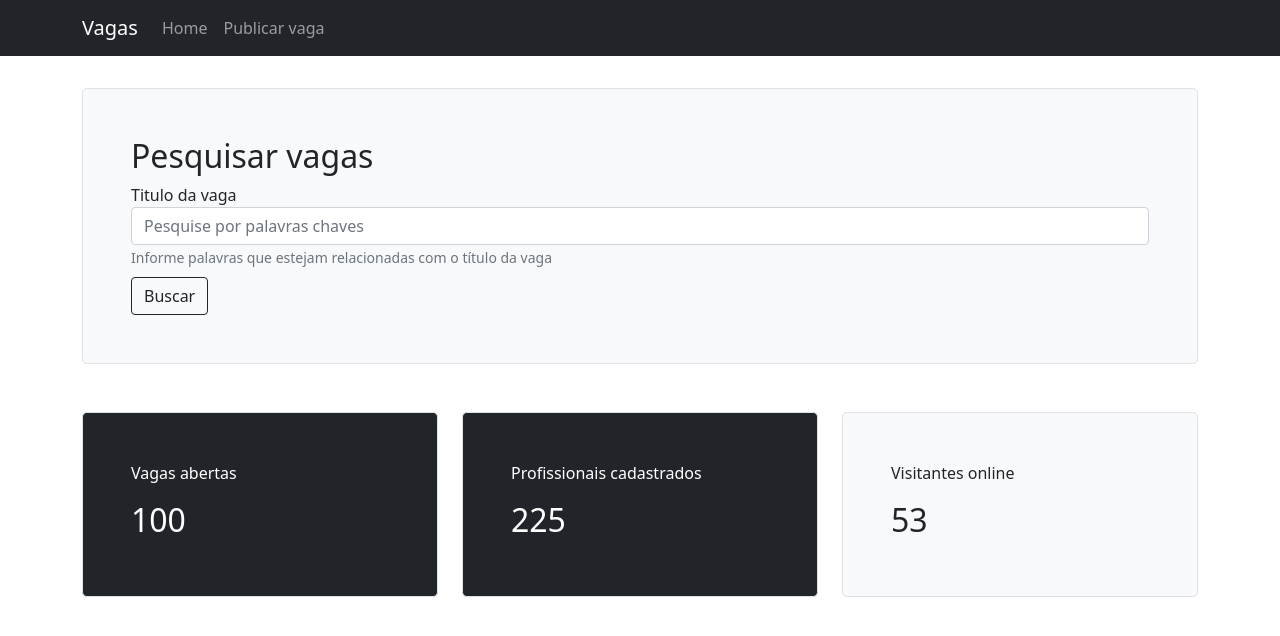
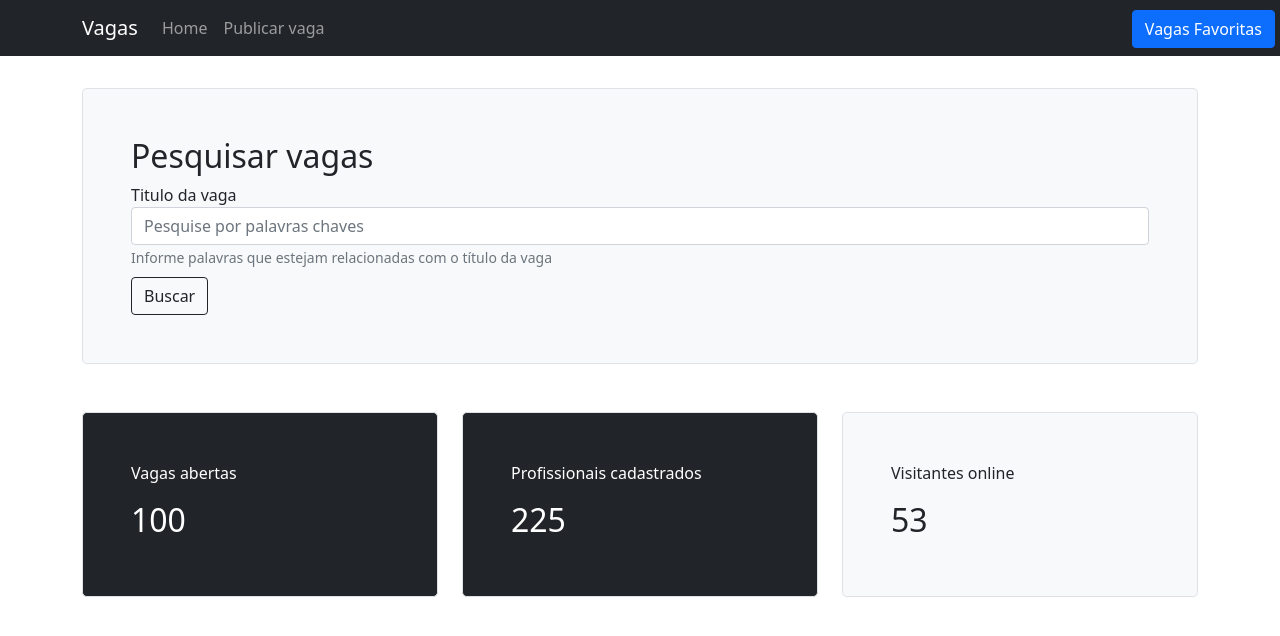
Before and after one commit to murilloaguiar/vagas-front, a Vue app: page / in a window 1280 px wide. Shown: the top 636 px of the page. Built offline with nearby package versions, Linux system fonts and the light colour scheme.

Commit message:
Implementando o componente VagasFavoritas

```diff
--- a/src/App.vue
+++ b/src/App.vue
@@ -1,5 +1,7 @@
 <template>
    <div>
+
+      <vagas-favoritas></vagas-favoritas>
 
       <!--<button @click="desmontarComponente()">Desmontar o componente conteudo</button>
       <topo-padrao @eventoParaPai="acao($event)" /> -->
@@ -8,7 +10,6 @@
       <topo-padrao @eventoParaPai="$event('Texto 1', 125)" />-->
 
       <!-- <topo-padrao :funcaoCallback="acao"/> -->
-
       <topo-padrao @navegar="componente = $event"/>
 
       <conteudo v-if="visibilidade" :conteudo="componente"></conteudo>
@@ -17,14 +18,16 @@
 </template>
 
 <script>
-import Conteudo from "@/components/layouts/Conteudo.vue";
-import TopoPadrao from "@/components/layouts/TopoPadrao.vue";
+import Conteudo from "@/components/layouts/Conteudo.vue"
+import TopoPadrao from "@/components/layouts/TopoPadrao.vue"
+import VagasFavoritas from "@/components/comuns/VagasFavoritas.vue"
 
 export default {
    name: "App",
    components: {
       Conteudo,
       TopoPadrao,
+      VagasFavoritas
    },
    data: ()=>({
       visibilidade: true,
--- /dev/null
+++ b/src/components/comuns/VagasFavoritas.vue
@@ -0,0 +1,35 @@
+<template>
+   <div>
+      <div class="divVagasFavoritas">
+         <button class="btn btn-primary" type="button" data-bs-toggle="offcanvas" data-bs-target="#offcanvasRight" aria-controls="offcanvasRight">Vagas Favoritas</button>
+
+      </div>
+
+      <div class="offcanvas offcanvas-end" tabindex="-1" id="offcanvasRight" aria-labelledby="offcanvasRightLabel">
+      <div class="offcanvas-header">
+         <h5 id="offcanvasRightLabel">Vagas Favoritadas</h5>
+         <button type="button" class="btn-close text-reset" data-bs-dismiss="offcanvas" aria-label="Close"></button>
+      </div>
+      <div class="offcanvas-body">
+         ...
+      </div>
+   </div>
+
+
+   </div>
+</template>
+
+<script>
+export default {
+   name: 'VagasFavoritas'
+}
+</script>
+
+<style scoped>
+   .divVagasFavoritas{
+      position: absolute;
+      z-index:1;
+      top:10px;
+      right:5px;
+   }
+</style>
--- a/src/components/layouts/TopoPadrao.vue
+++ b/src/components/layouts/TopoPadrao.vue
@@ -1,5 +1,5 @@
 <template>
-  <nav class="navbar navbar-expand-lg navbar-dark bg-dark">
+  <nav class="navbar navbar-expand-md navbar-dark bg-dark">
       <div class="container">
          <a class="navbar-brand" href="#">Vagas</a>
          <button
```
